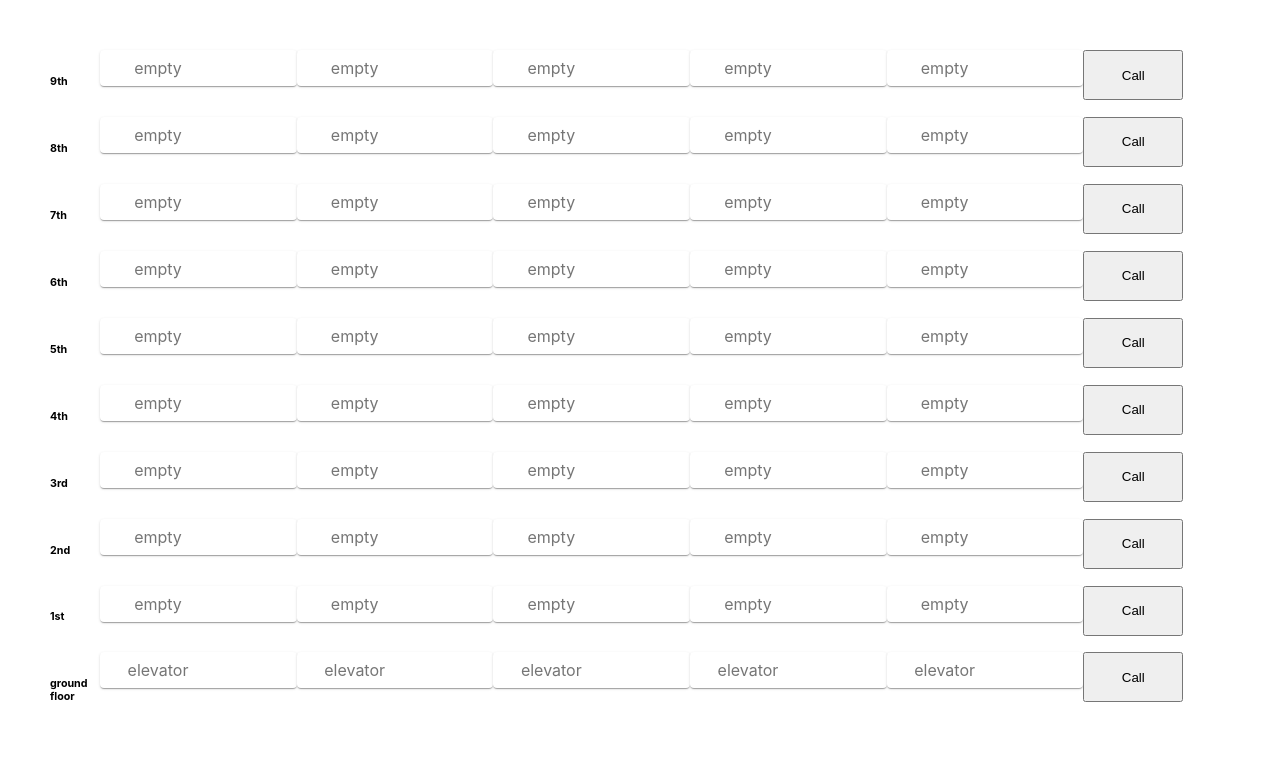
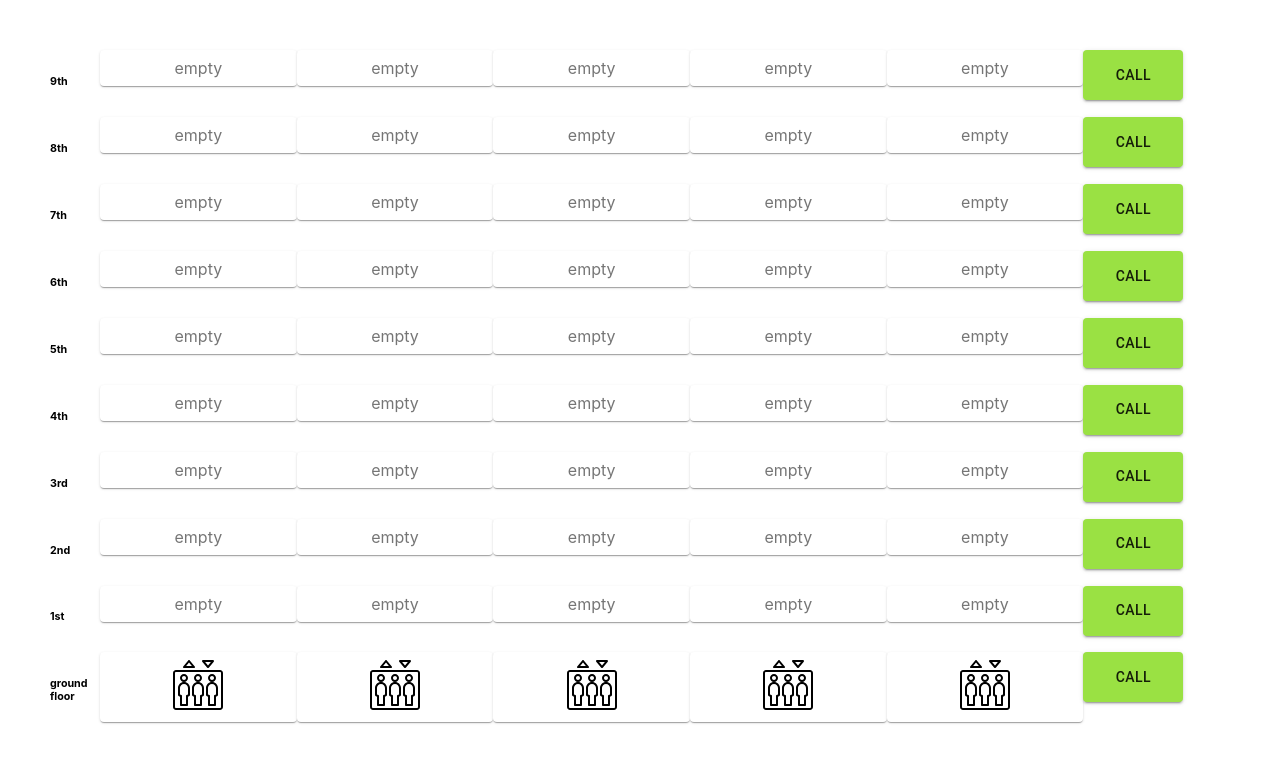
Before and after one commit to hodaya55/basic-react-setup, a React (Create React App) app: page / in a window 1280 px wide. Shown: the top 762 px of the page. Built offline with nearby package versions, Linux system fonts and the light colour scheme.

Commit message:
change GUI + add css animation (WIP) + handle logic of calling elevator (WIP)

```diff
--- a/src/Utils.js
+++ b/src/Utils.js
@@ -14,10 +14,21 @@ export const generateFloors = () => {
     { name: '9th' }]
   let _floors = floors.map((floor, i) => {
     floor['floorIndex'] = i;
-    floor['cols'] = [false, false, false, false, false]
+    floor['isPending'] = false;
     return floor;
   })
 
-  floors[0].cols = [true, true, true, true, true];
   return _floors.reverse();
 };
+
+export const generateElevators = () => {
+  const elevators = [
+    { currentFloorIndex: 0, isMoving: false, statusDirection: 'static' },
+    { currentFloorIndex: 0, isMoving: false, statusDirection: 'static' },
+    { currentFloorIndex: 0, isMoving: false, statusDirection: 'static' },
+    { currentFloorIndex: 0, isMoving: false, statusDirection: 'static' },
+    { currentFloorIndex: 0, isMoving: false, statusDirection: 'static' },
+  ]
+
+  return elevators;
+};
--- a/src/components/Building.js
+++ b/src/components/Building.js
@@ -1,22 +1,36 @@
 import React, { useState, Component } from 'react'
 import Elevators from './Elevators'
 import Floors from './Floors'
-import { generateFloors } from '../Utils'
+import { generateFloors, generateElevators } from '../Utils'
 
 export default function Building() {
 
-  const [elevators, setElevators] = useState([]);
+  const [elevators, setElevators] = useState(generateElevators());
   const [floors, setFloors] = useState(generateFloors());
 
-  const handleCallingElevator = (val) => {
-    console.log('test caliing');
-    console.log(val);
+  const handleCallingElevator = (floorIndex) => {
+    console.log('test caliing from parent');
+    // console.log(floorIndex);
+    let _floors = floors.map((f, i) => {
+      if (f.floorIndex === floorIndex) {
+        f.isPending = true // maybe change to this name : isCallingElevator
+      }
+      return f;
+    });
+
+    setFloors(_floors);
+    // checking here if an elevator avialable to come to this floorIndex
+    // set requestedFloors var
+    // animate smooth movement of elevator
+  }
+
+  const checkingAvailableElevator = () => {
+
   }
 
   return (
     <div>
-      <Elevators />
-      <Floors callingElevator={handleCallingElevator} floors={floors} />
+      <Floors callingElevator={handleCallingElevator} floors={floors} elevators={elevators} />
     </div>
   )
 }
--- a/src/components/Elevator.js
+++ b/src/components/Elevator.js
@@ -2,9 +2,13 @@ import React from 'react'
 import { ReactComponent as ElevatorLogo } from "../icons8-elevator.svg"
 
 export default function Elevator(props) {
+
+  const color = props.isMoving ? 'red' : 'black';
+  // statusDirection - static , up, down
+
   return (
     <div>
-      <ElevatorLogo style={{ height: 50, fill: props.color }} />
+      <ElevatorLogo style={{ height: 50, fill: color }} />
       {/* <ElevatorLogo style={{ height: 50 }} fill={props.color} /> */}
     </div>
   )
--- a/src/components/Floor.js
+++ b/src/components/Floor.js
@@ -2,6 +2,7 @@ import React, { useState, Component } from 'react'
 import { makeStyles } from '@material-ui/core/styles';
 import Paper from '@material-ui/core/Paper';
 import Grid from '@material-ui/core/Grid';
+import Elevator from './Elevator';
 
 const useStyles = makeStyles((theme) => ({
   root: {
@@ -27,10 +28,10 @@ export default function Floor(props) {
     // </div>
     <React.Fragment>
       <h6 style={{ width: 50 + 'px' }}>{props.name}</h6>
-      {props.cols.map((e, i) =>
+      {props.elevators.map((e, i) =>
         <Grid item xs={2} key={i}>
           <Paper className={classes.paper}>
-            <div style={{ width: 100 + 'px' }} key={i}> {e ? 'elevator' : 'empty'} </div>
+            {e.currentFloorIndex === props.floorIndex ? <Elevator /> : 'empty'}
           </Paper>
         </Grid>
       )}
--- a/src/components/Floors.js
+++ b/src/components/Floors.js
@@ -1,28 +1,31 @@
 import React, { useState, Component } from 'react'
 import Floor from './Floor'
 import Grid from '@material-ui/core/Grid';
+import { makeStyles } from '@material-ui/core/styles';
+import Button from '@material-ui/core/Button';
 // import Paper from '@material-ui/core/Paper';
 // import { makeStyles } from '@material-ui/core/styles';
 
 export default function Floors(props) {
-  const [status, setStatus] = useState('Call');
+  const callLabel = 'Call';
+  const waitingLabel = 'Waiting';
 
-  // const handleCallingElevator = (val) => {
-  //   console.log('test caliing');
-  //   console.log(val);
-  // }
+  const callingElevator = (val) => {
+    props.callingElevator(val)
+    console.log('test caliing child');
+    console.log(val);
+  }
 
   return (
     <div style={{ margin: 50 + 'px' }}>
       {props.floors.map((floor, index) => {
-        // return (
-        //   <Floor key={index} callingElevator={this.handleCallingElevator} {...floor}></Floor>
-        // )
         return (
           <Grid key={index} container spacing={1}>
             <Grid container item >
-              <Floor key={index} {...floor}></Floor>
-              <button style={{ width: 100 + 'px', height: 50 + 'px' }} onClick={() => props.callingElevator(floor.floorIndex)}>{status}</button>
+              <Floor key={index} {...floor} elevators={props.elevators}></Floor>
+              <Button onClick={() => callingElevator(floor.floorIndex)} style={{ width: 100 + 'px', height: 50 + 'px', backgroundColor: floor.isPending ? 'red' : '#9ae143' }} variant="contained" >
+                {floor.isPending ? waitingLabel : callLabel}
+              </Button>
             </Grid>
           </Grid>
         )
```
